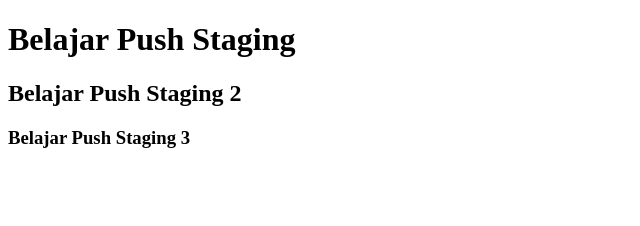
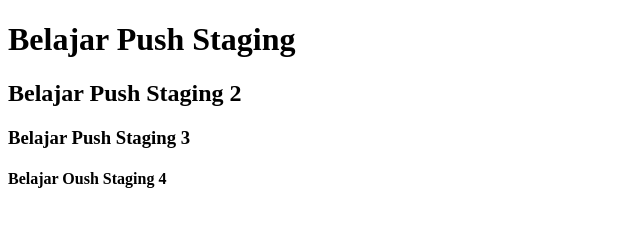
Before and after one commit to yusufdani95/belajar, a plain HTML site: page header.html in a window 1280 px wide. Shown: the whole page, without its empty margins (0-640 px from the left). Drawn offline with Linux system fonts and the light colour scheme.

Commit message:
Add Element h4

```diff
--- a/header.html
+++ b/header.html
@@ -8,5 +8,6 @@
     <h1>Belajar Push Staging</h1>
     <h2>Belajar Push Staging 2</h2>
     <h3>Belajar Push Staging 3</h3>
+    <h4>Belajar Oush Staging 4</h4>
   </body>
 </html>
```
